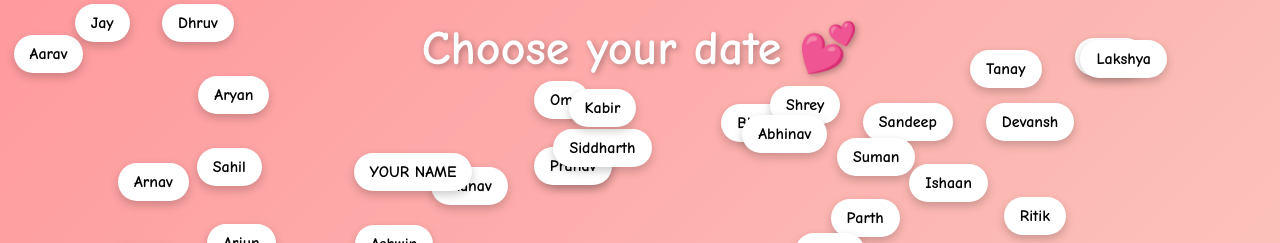
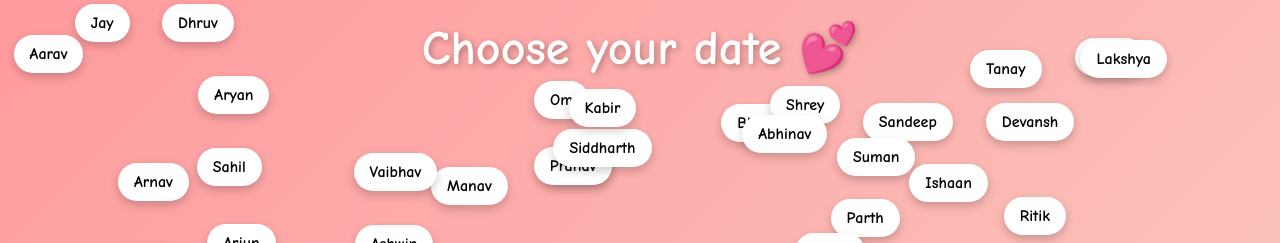
Before and after one commit to vaibhavsonkar98/Invite, a plain HTML site: page index.html in a window 1280 px wide. Shown: the top 243 px of the page. Drawn offline with Linux system fonts and the light colour scheme.

Commit message:
index.html

```diff
--- a/index.html
+++ b/index.html
@@ -62,7 +62,7 @@
   </div>
 
   <script>
-    const yourName = "YOUR NAME";
+    const yourName = "Vaibhav";
 
     const names = [
       "Aarav","Aakash","Aman","Ankit","Arjun","Aryan","Aditya","Akshay","Ashwin",
```
